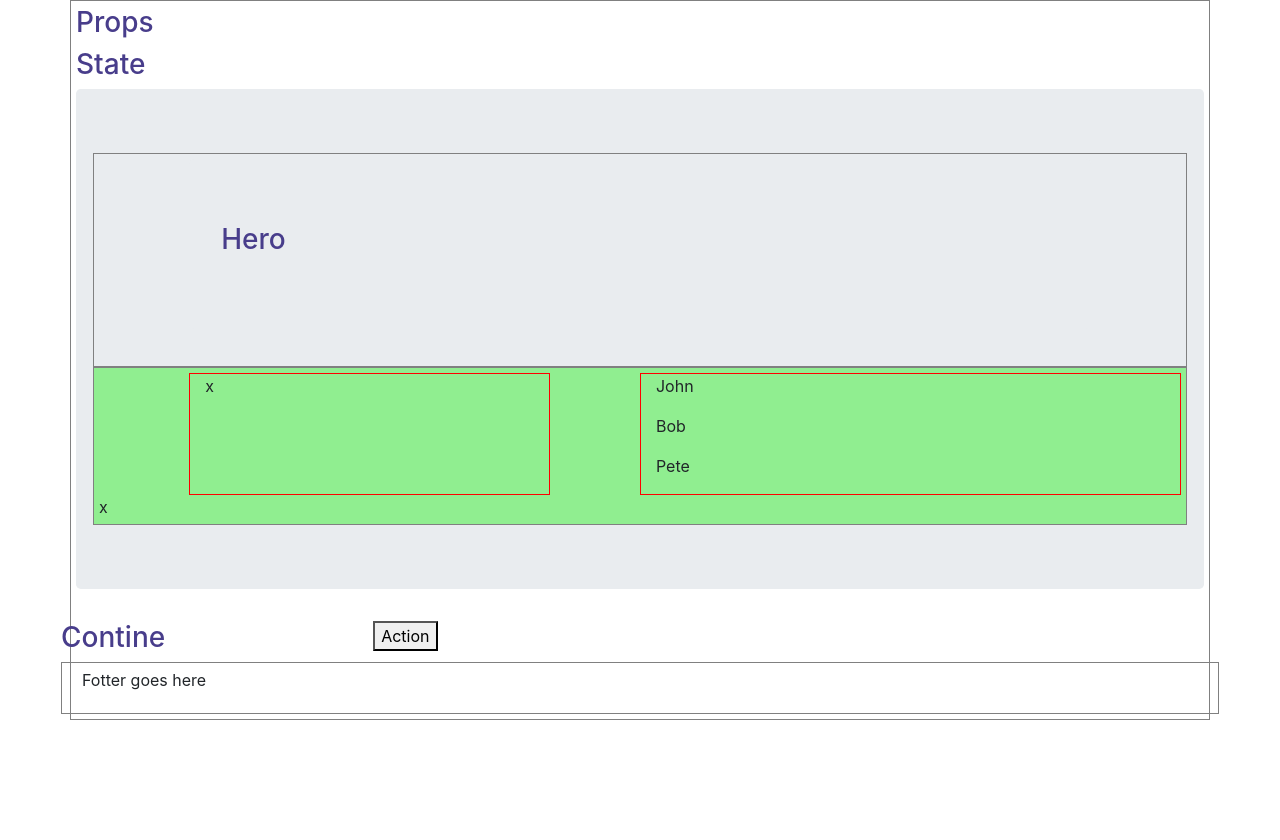
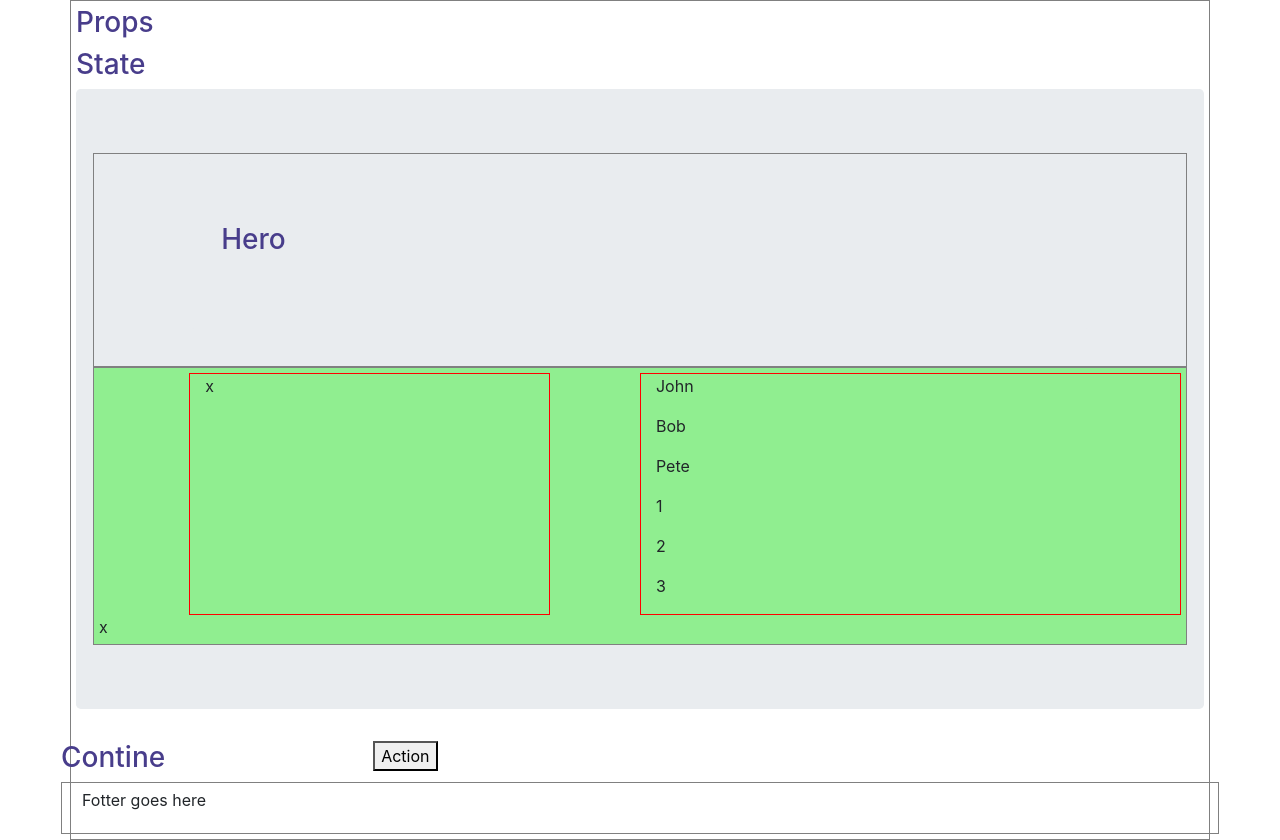
Before and after one commit to bob-smith-compass/react-props-state, a React (Create React App) app: page / in a window 1280 px wide. Before the commit the page ends 800 px from the top, so only its background shows below. Built offline with nearby package versions, Linux system fonts and the light colour scheme.

Commit message:
pass data to child in props

```diff
--- a/src/App.js
+++ b/src/App.js
@@ -25,7 +25,7 @@ class App extends Component {
         {/* <List names={this.names} selected={this.selected}/> */}
         <div className="jumbotron">
           <Hero />
-          <Turn />
+          <Turn authors={['A', 'B', 'C']} books={[1,2,3]}/>
         </div>
           <Continue />
           <Footer />
--- a/src/components/quiz/turn/Turn.jsx
+++ b/src/components/quiz/turn/Turn.jsx
@@ -1,8 +1,9 @@
 import React, { Component } from 'react';
-import './turn.css'
+import './turn.css';
 
-export default class Turn extends Component {
-  render() {
+export default function Turn(props) {
+  // constructor({authors, books}) {
+  // render() {
     return (
       <div className="row turn" style={{border: "solid 1px gray", padding: "5px",
       backgroundColor: "lightgreen", padding: "5px"
@@ -13,12 +14,13 @@ export default class Turn extends Component {
     </div>
     <div className="col-6 offset-1" style={{border: "solid 1px red"}}>
     {["John", "Bob", "Pete"].map((e) => <p>{e}</p>)}
-    {/* {props.books.map((e) => <p>{e}</p>)} */}
+    {props.books.map((e) => <p>{e}</p>)}
 
     </div>
 x
 
       </div>
     )
-  }
+
+  // }
 }
```
